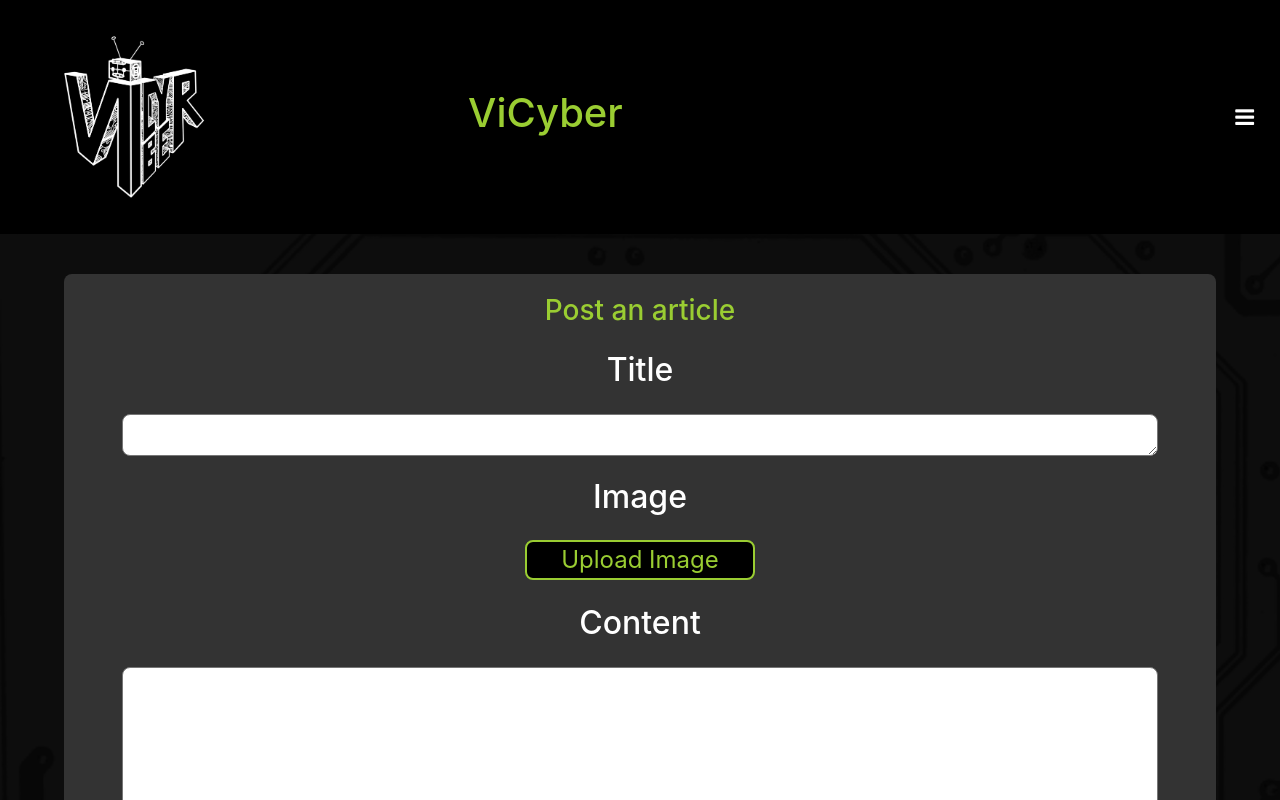
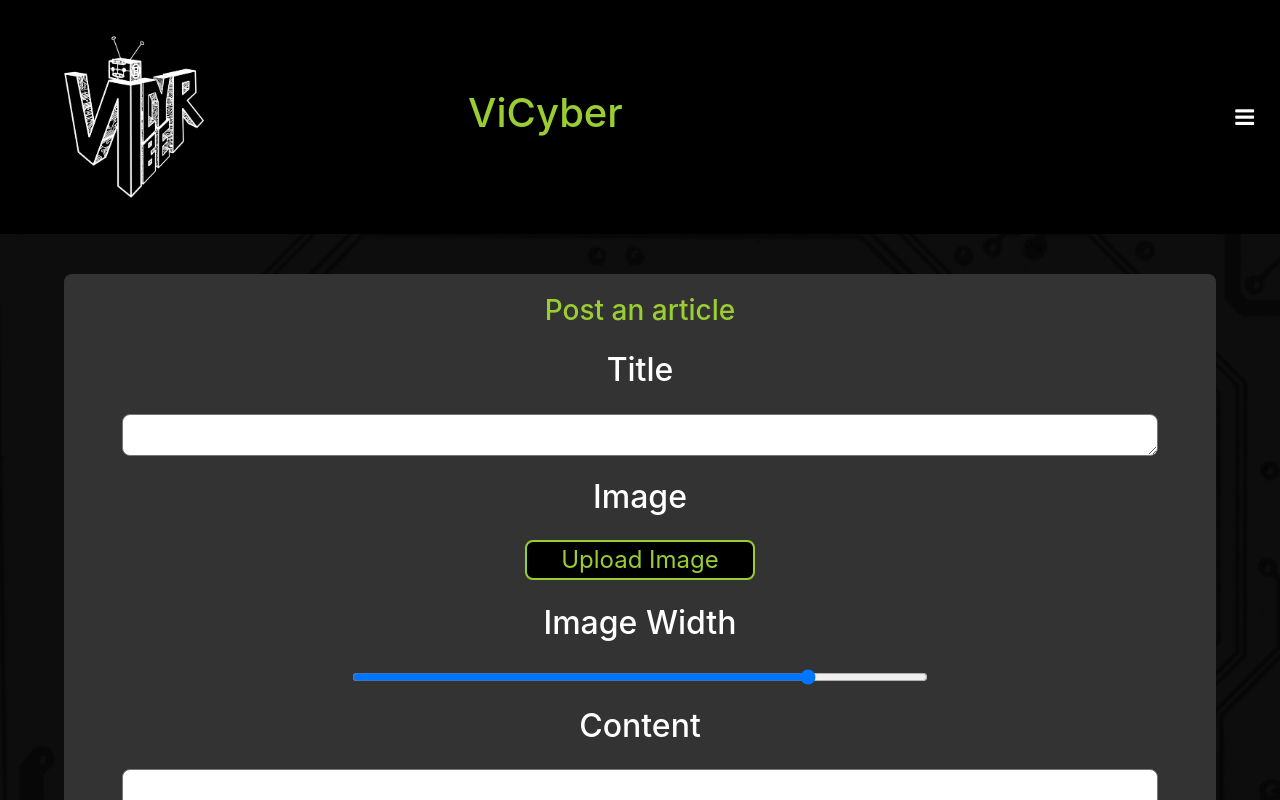
Before and after one commit to CezarBaluta/viCyber, an Angular app: page /admin in a window 1280 px wide. Shown: the top 800 px of the page. Built offline with nearby package versions, Linux system fonts and the light colour scheme.

Commit message:
Adjustable Image Width

```diff
--- a/src/app/admin/admin.component.css
+++ b/src/app/admin/admin.component.css
@@ -8,6 +8,10 @@
     padding-top: 2.5vh;
     padding-bottom: 2.5vh;
     text-align: center;
+}
+
+.imgWidthSlider{
+    width: 50%;
 }
 
 .input{
--- a/src/app/admin/admin.component.html
+++ b/src/app/admin/admin.component.html
@@ -6,7 +6,9 @@
     <h2 class="form-attribute">Image</h2>
     <input style="display: none;" id="fileInput" type="file" (change)="onFileSelected($event)" accept="image/*"/>
     <label for="fileInput" class="input">Upload Image</label>
-    <img *ngIf="imagePreview" [src]="imagePreview" alt="Image preview" />
+    <img [style.width.%]="imageWidth" *ngIf="imagePreview" [src]="imagePreview" alt="Image preview" />
+    <h2 class="form-attribute">Image Width</h2>
+    <input class="imgWidthSlider" type="range" min="0" max="100" name="imageWidth" [(ngModel)]="imageWidth" />
 
     <h2 class="form-attribute">Content</h2>
     <textarea class="form-textarea" rows="7" [(ngModel)]="content" name="content" required></textarea>
--- a/src/app/admin/admin.component.ts
+++ b/src/app/admin/admin.component.ts
@@ -10,7 +10,8 @@ export class AdminComponent implements OnInit {
   // post article
   title: string
   imageid: number = -1
-  imagePreview: string | ArrayBuffer | null = null;
+  imagePreview: string | ArrayBuffer | null = null
+  imageWidth: number = 80
   selectedImage: File | null = null;
   content: string
   passwordPost: string
@@ -25,6 +26,7 @@ export class AdminComponent implements OnInit {
   constructor(private apiService: ApiService) { }
 
   ngOnInit(): void {
+    console.log(this.imageWidth)
   }
 
   onFileSelected(event: Event): void {
@@ -50,7 +52,7 @@ export class AdminComponent implements OnInit {
           const base64Img = reader.result as string;
           const base64Data = base64Img.split(',')[1];
 
-          this.apiService.postImage('image', { data: base64Data }).subscribe({
+          this.apiService.postImage('image', { data: base64Data, width: this.imageWidth }).subscribe({
             next: (response) => {
               console.log('Image posted successfully:', response);
               this.imageid = response.ID; // Assuming response.ID is the image ID
```
